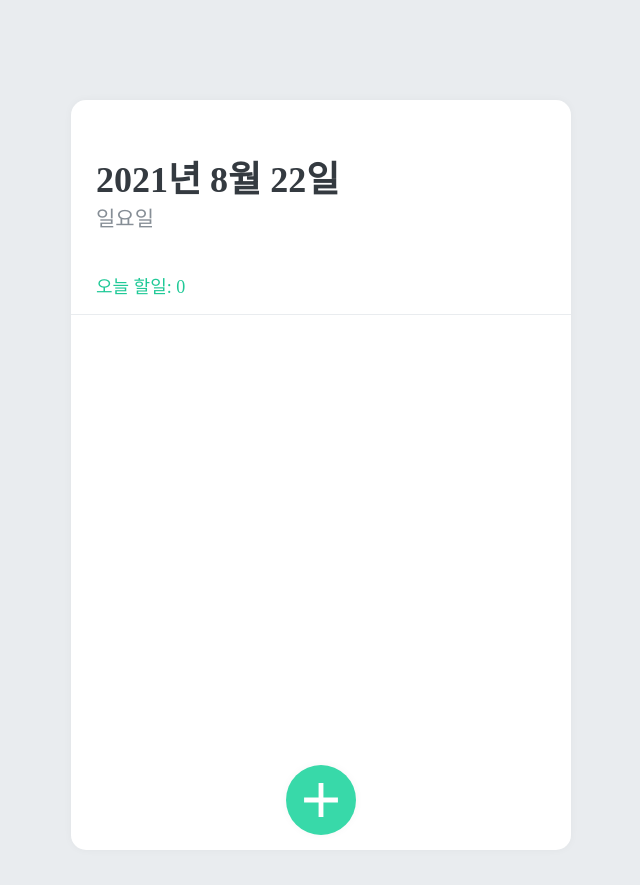
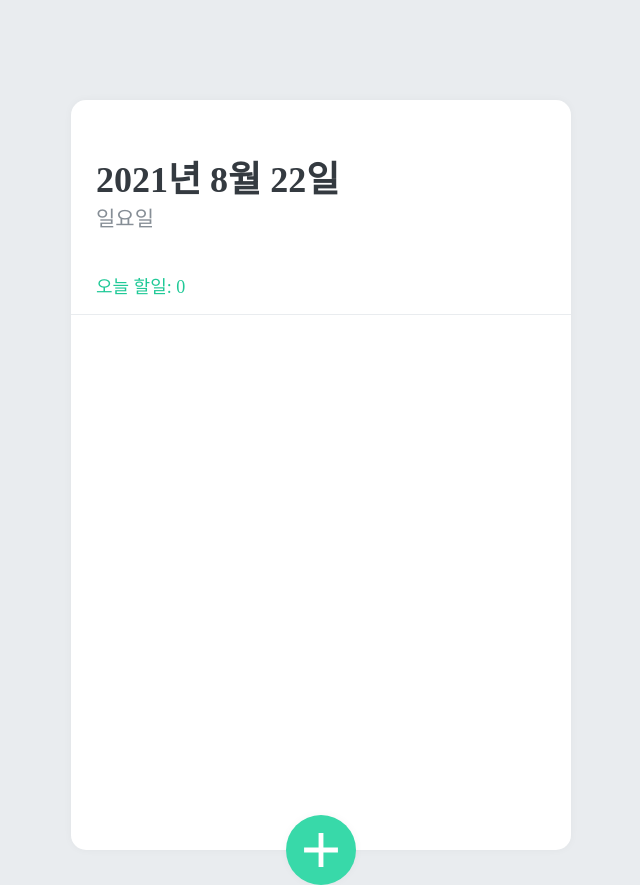
Before and after one commit to uyeong-jay/toy-projects, a React (Create React App) app: page / in a window 1280 px wide. Shown: the whole page, without its empty margins (319-959 px from the left). Before the commit the page ends 858 px from the top, so only its background shows below. Built offline with nearby package versions, Linux system fonts and the light colour scheme.

Commit message:
[UPDATE] added the position relative

```diff
--- a/src/components/ToDoTemplete.js
+++ b/src/components/ToDoTemplete.js
@@ -5,6 +5,7 @@ const ToDoTempleteBlock = styled.div`
   display: flex;
   flex-direction: column;
   aglin-itmes: center;
+  position: relative; //ToDoCreate
   width: 500px;
   height: 750px;
   margin: 0 auto;
```
